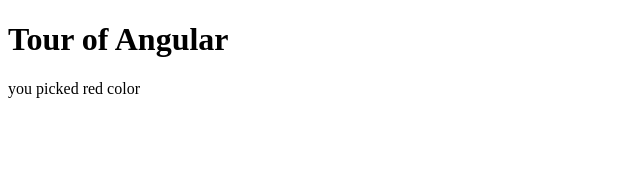
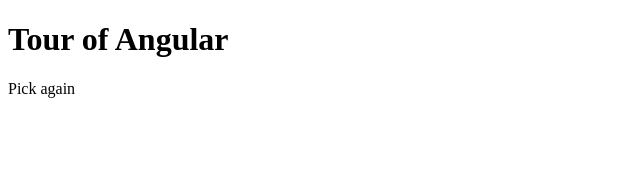
Before and after one commit to TiagoLima411/learning-angular5, an Angular app: page / in a window 1280 px wide. Shown: the top 170 px of the page, without its empty margins (0-640 px from the left). Built offline with nearby package versions, Linux system fonts and the light colour scheme.

Commit message:
ngSwitchCase

```diff
--- a/src/app/teste/teste.component.ts
+++ b/src/app/teste/teste.component.ts
@@ -7,6 +7,7 @@
       <div *ngSwitchCase="'red'"> you picked red color</div>
       <div *ngSwitchCase="'blue'">you picked blue color</div>
       <div *ngSwitchCase="'black'">you picked black color</div>
+      <div *ngSwitchDefault>Pick again</div>
     </div>
   `,
   styles: [``]
@@ -14,7 +15,7 @@
 
 export class TesteComponent implements OnInit {
 
-  public color = "red";
+  public color = "orange";
 
   constructor() { }
 
```
